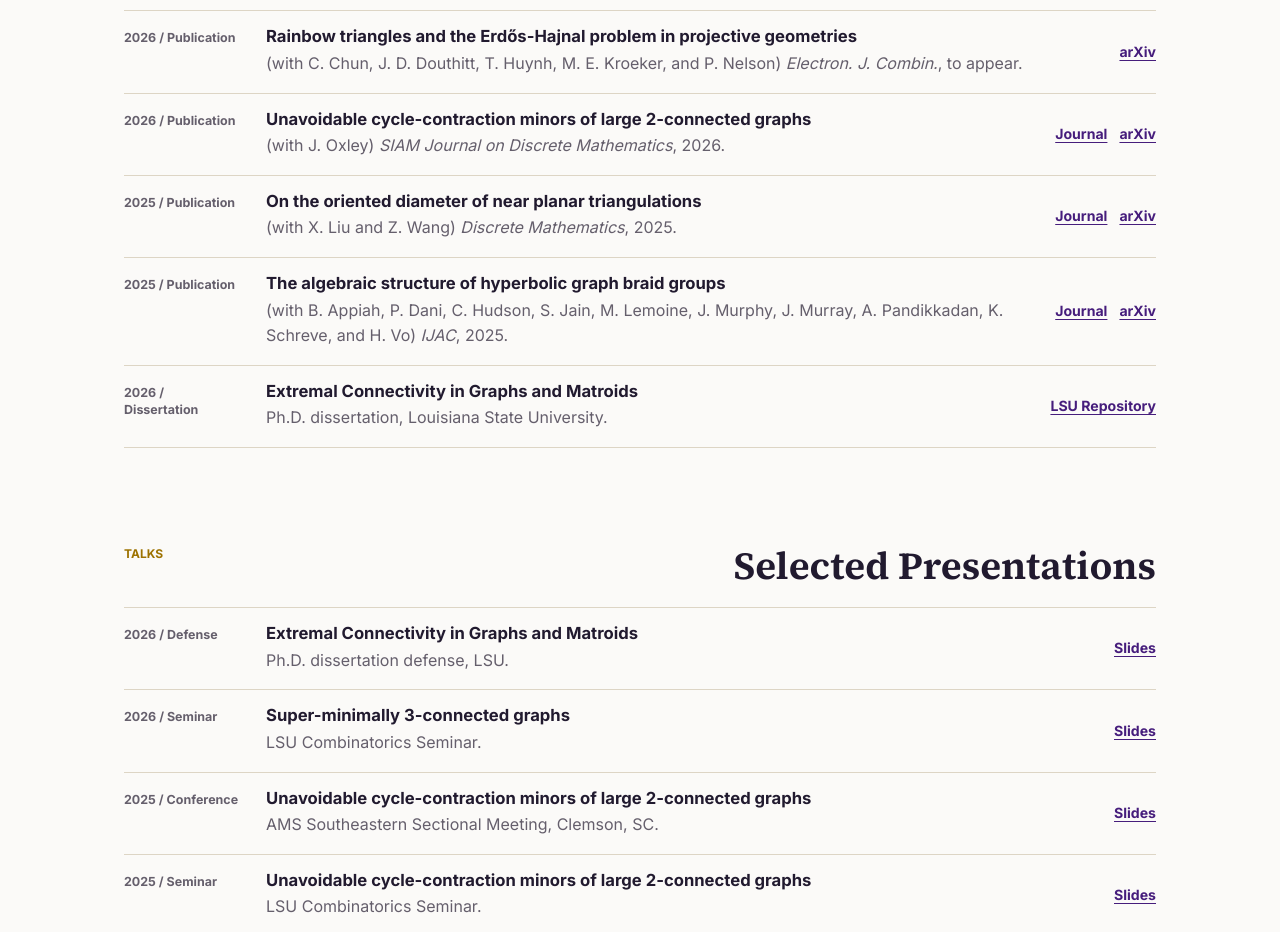
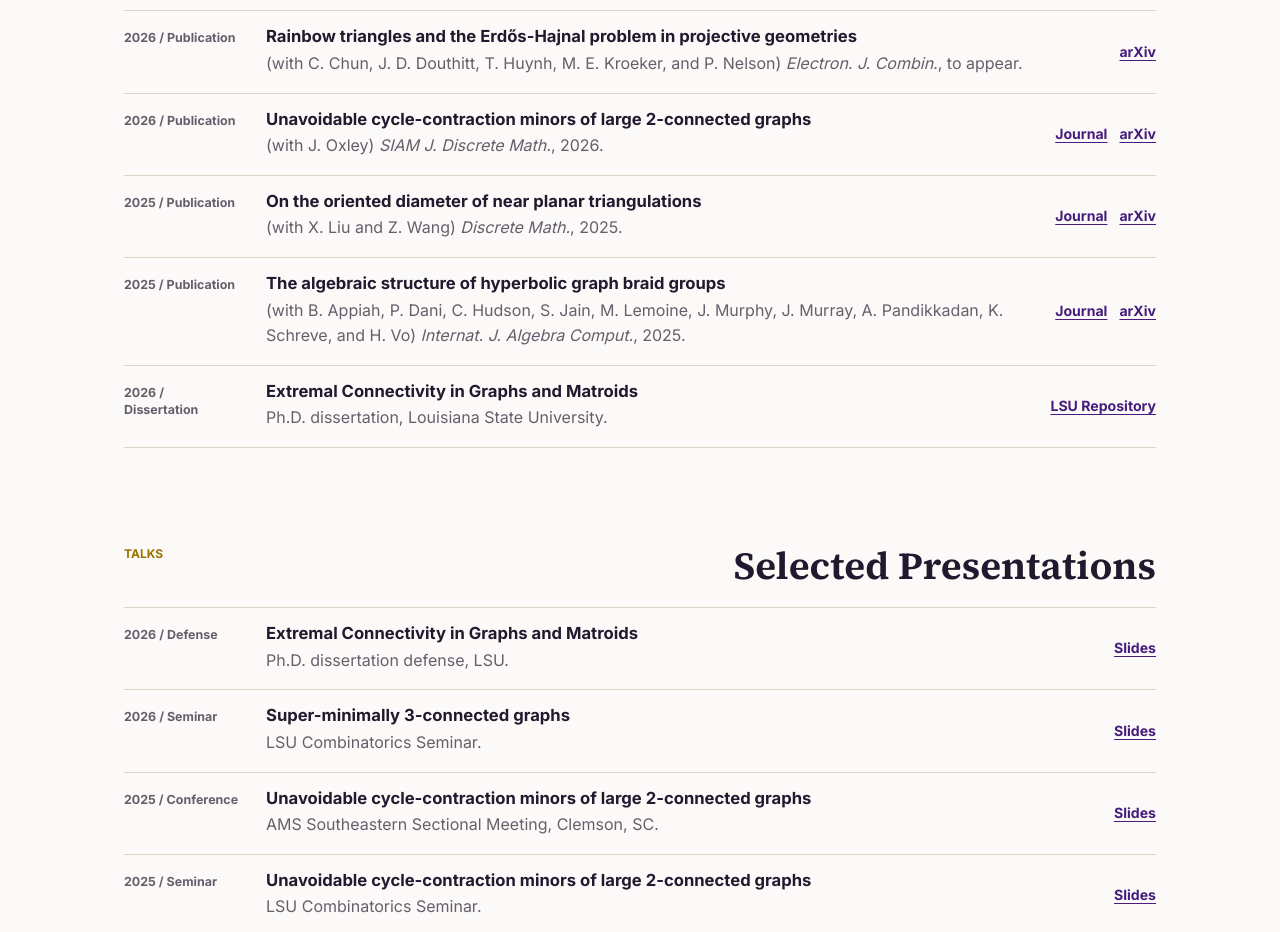
Before and after one commit to GYWayne/GYWayne.github.io, a plain HTML site: page index.html in a window 1280 px wide. Shown: the part 1380-2312 px from the top of the page. Drawn offline with nearby package versions, Linux system fonts and the light colour scheme.

Commit message:
Standardize journal abbreviations

```diff
--- a/index.html
+++ b/index.html
@@ -130,7 +130,7 @@
             <p class="pub-meta">2026 / Publication</p>
             <h3>Unavoidable cycle-contraction minors of large 2-connected graphs</h3>
             <p>
-              (with J. Oxley) <em>SIAM Journal on Discrete Mathematics</em>,
+              (with J. Oxley) <em>SIAM J. Discrete Math.</em>,
               2026.
             </p>
             <div class="publication-links">
@@ -141,7 +141,7 @@
           <li class="publication" data-type="article">
             <p class="pub-meta">2025 / Publication</p>
             <h3>On the oriented diameter of near planar triangulations</h3>
-            <p>(with X. Liu and Z. Wang) <em>Discrete Mathematics</em>, 2025.</p>
+            <p>(with X. Liu and Z. Wang) <em>Discrete Math.</em>, 2025.</p>
             <div class="publication-links">
               <a href="https://www.sciencedirect.com/science/article/abs/pii/S0012365X25000147">Journal</a>
               <a href="https://arxiv.org/abs/2312.03258">arXiv</a>
@@ -153,7 +153,7 @@
             <p>
               (with B. Appiah, P. Dani, C. Hudson, S. Jain, M. Lemoine,
               J. Murphy, J. Murray, A. Pandikkadan, K. Schreve, and H. Vo)
-              <em>IJAC</em>, 2025.
+              <em>Internat. J. Algebra Comput.</em>, 2025.
             </p>
             <div class="publication-links">
               <a href="https://www.worldscientific.com/doi/10.1142/S0218196724500528">Journal</a>
```
